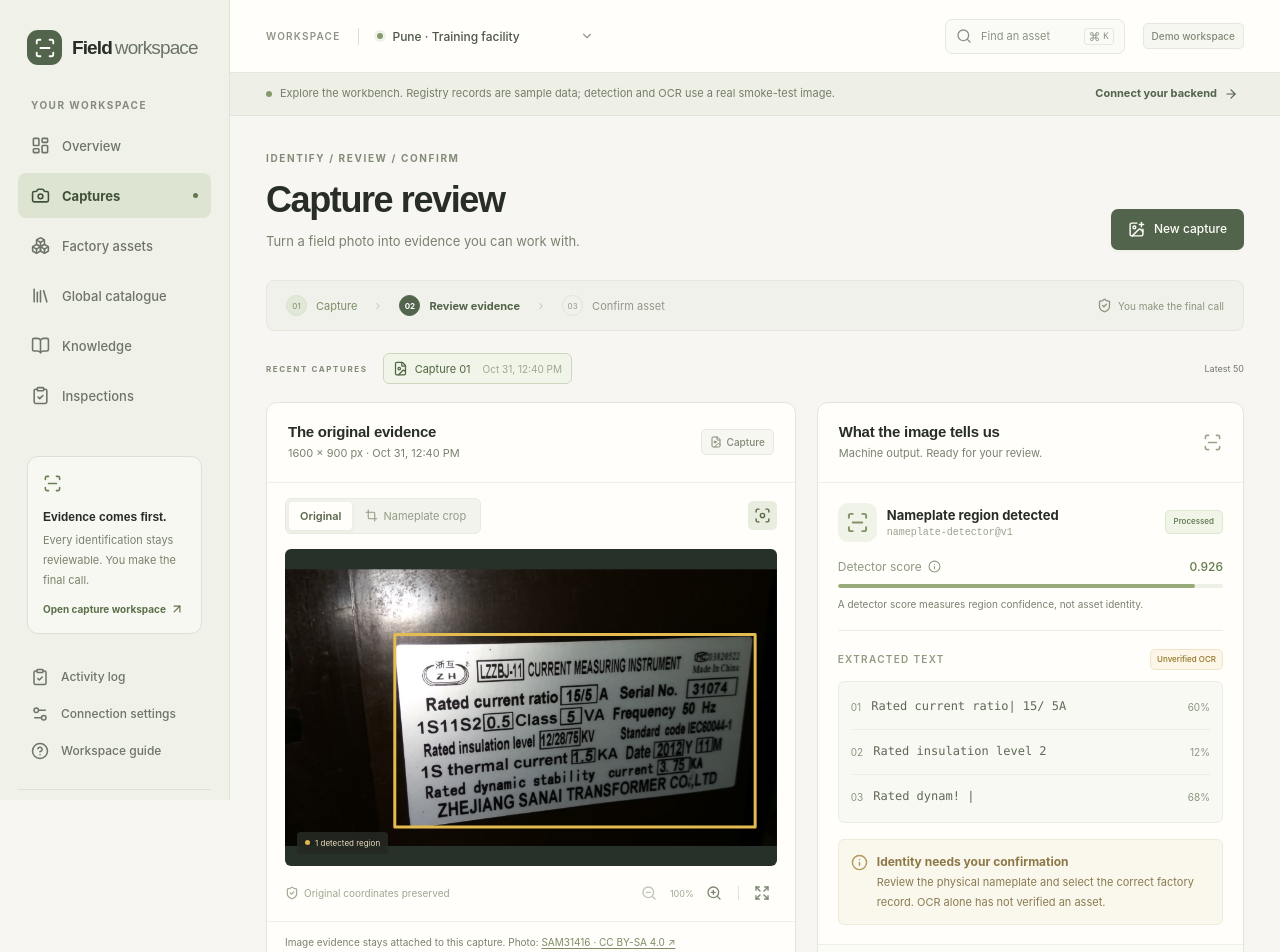
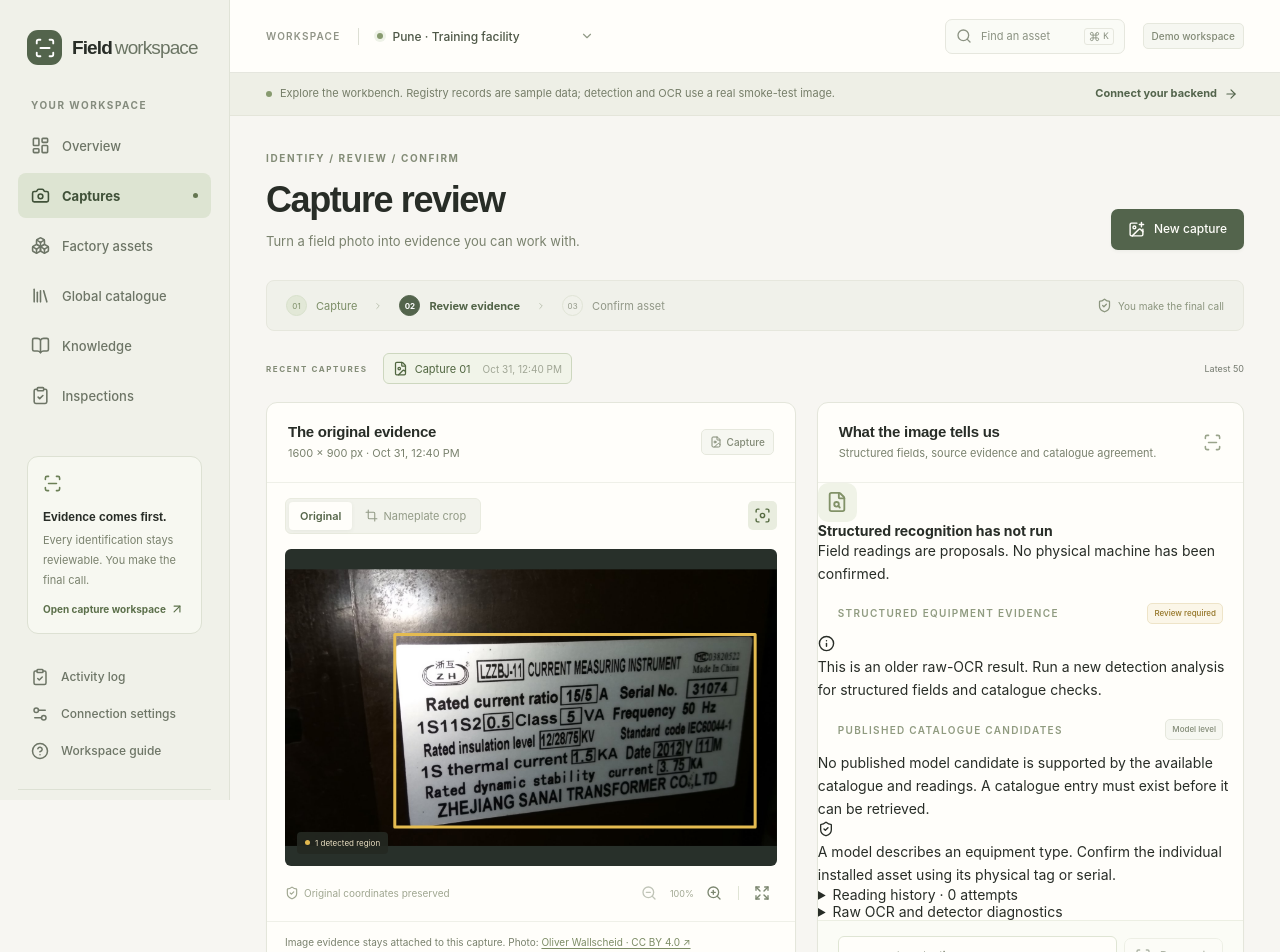
Before and after one commit to tanish19078/posify, a React (Vite) app in the folder apps/web/: page / in a window 1280 px wide. Shown: the top 952 px of the page. Built offline with nearby package versions, Linux system fonts and the light colour scheme.

Commit message:
feat: connect capture review to original field source regions [skip ci]

```diff
--- a/apps/web/src/pages/Captures.tsx
+++ b/apps/web/src/pages/Captures.tsx
@@ -32,6 +32,7 @@ import {
 } from "../components/ui";
 import { useWorkspace } from "../context";
 import { analysisErrorMessage } from "../analysisErrors";
+import EquipmentEvidence from "../components/EquipmentEvidence";
 import { useLoad } from "../hooks";
 import type { Analysis, Asset, Assignment, Capture, Job } from "../types";
 
@@ -252,6 +253,9 @@ function Review({ id }: { id: string }) {
   const [imageUrl, setImageUrl] = useState("");
   const [zoom, setZoom] = useState(1);
   const [crop, setCrop] = useState(false);
+  const [evidenceBox, setEvidenceBox] = useState<
+    [number, number, number, number] | null
+  >(null);
   const [overlay, setOverlay] = useState(true);
   const [fullscreen, setFullscreen] = useState(false);
   const [job, setJob] = useState<Job>();
@@ -364,6 +368,7 @@ function Review({ id }: { id: string }) {
     return <ErrorPanel message={meta.error} retry={meta.reload} />;
   const capture = meta.data!;
   const box = latest?.detections[0]?.box;
+  const activeBox = evidenceBox || (crop ? box : null);
   const confirmedAsset = assets.data?.find(
     (x) => x.id === assignment.data?.asset_id,
   );
@@ -373,8 +378,8 @@ function Review({ id }: { id: string }) {
         role="img"
         aria-label="Equipment capture with measured detection regions"
         viewBox={
-          crop && box
-            ? `${box[0]} ${box[1]} ${box[2] - box[0]} ${box[3] - box[1]}`
+          activeBox
+            ? `${activeBox[0]} ${activeBox[1]} ${Math.max(1, activeBox[2] - activeBox[0])} ${Math.max(1, activeBox[3] - activeBox[1])}`
             : `0 0 ${capture.width} ${capture.height}`
         }
         style={{ transform: `scale(${zoom})` }}
@@ -435,9 +440,10 @@ function Review({ id }: { id: string }) {
           <div className="image-toolbar">
             <div className="segmented">
               <button
-                className={!crop ? "selected" : ""}
+                className={!crop && !evidenceBox ? "selected" : ""}
                 onClick={() => {
                   setCrop(false);
+                  setEvidenceBox(null);
                   setZoom(1);
                 }}
               >
@@ -445,9 +451,10 @@ function Review({ id }: { id: string }) {
               </button>
               <button
                 disabled={!box}
-                className={crop ? "selected" : ""}
+                className={crop && !evidenceBox ? "selected" : ""}
                 onClick={() => {
                   setCrop(true);
+                  setEvidenceBox(null);
                   setZoom(1);
                 }}
               >
@@ -506,11 +513,11 @@ function Review({ id }: { id: string }) {
                 {" "}
                 Photo:{" "}
                 <a
-                  href="https://commons.wikimedia.org/wiki/File:Nameplate_of_a_CT.jpg"
+                  href="https://commons.wikimedia.org/wiki/File:DC_motor_with_permanent_magnet_excitation.png"
                   target="_blank"
                   rel="noreferrer"
                 >
-                  SAM31416 · CC BY-SA 4.0 ↗
+                  Oliver Wallscheid · CC BY 4.0 ↗
                 </a>
               </>
             )}
@@ -519,7 +526,7 @@ function Review({ id }: { id: string }) {
         <Panel
           className="evidence-panel"
           title="What the image tells us"
-          caption="Machine output. Ready for your review."
+          caption="Structured fields, source evidence and catalogue agreement."
           action={<ScanLine size={19} />}
         >
           {analyses.loading ? (
@@ -528,6 +535,23 @@ function Review({ id }: { id: string }) {
             <ErrorPanel message={analyses.error} retry={analyses.reload} />
           ) : latest ? (
             <>
+              <EquipmentEvidence
+                analysis={latest}
+                inspect={(rect) => {
+                  setEvidenceBox([
+                    Math.max(0, rect[0] - 8),
+                    Math.max(0, rect[1] - 8),
+                    Math.min(capture.width, rect[2] + 8),
+                    Math.min(capture.height, rect[3] + 8),
+                  ]);
+                  setZoom(1);
+                  document
+                    .querySelector(".capture-panel")
+                    ?.scrollIntoView({ block: "center" });
+                }}
+              />
+              <details className="raw-diagnostics">
+                <summary>Raw OCR and detector diagnostics</summary>
                 <div className="detection-summary">
                   <span className="detection-icon">
                     <ScanLine size={23} />
@@ -562,8 +586,8 @@ function Review({ id }: { id: string }) {
                   </div>
                 )}
                 <div className="section-label">
-                <span>EXTRACTED TEXT</span>
-                <Badge tone="amber">Unverified OCR</Badge>
+                  <span>RAW OCR · NOT IDENTIFICATION ACCURACY</span>
+                  <Badge tone="amber">Unverified text</Badge>
                 </div>
                 <div className="ocr-lines">
                   {latest.lines.length ? (
@@ -605,6 +629,7 @@ function Review({ id }: { id: string }) {
                     {readable(warning)}
                   </div>
                 ))}
+              </details>
             </>
           ) : (
             <Empty title="Ready when you are">
@@ -646,9 +671,7 @@ function Review({ id }: { id: string }) {
             </div>
           )}
           {job?.status === "failed" && (
-            <ErrorPanel
-              message={analysisErrorMessage(job.error_code)}
-            />
+            <ErrorPanel message={analysisErrorMessage(job.error_code)} />
           )}
         </Panel>
       </div>
```
Lines whose indentation alone changed are shown as unchanged.
